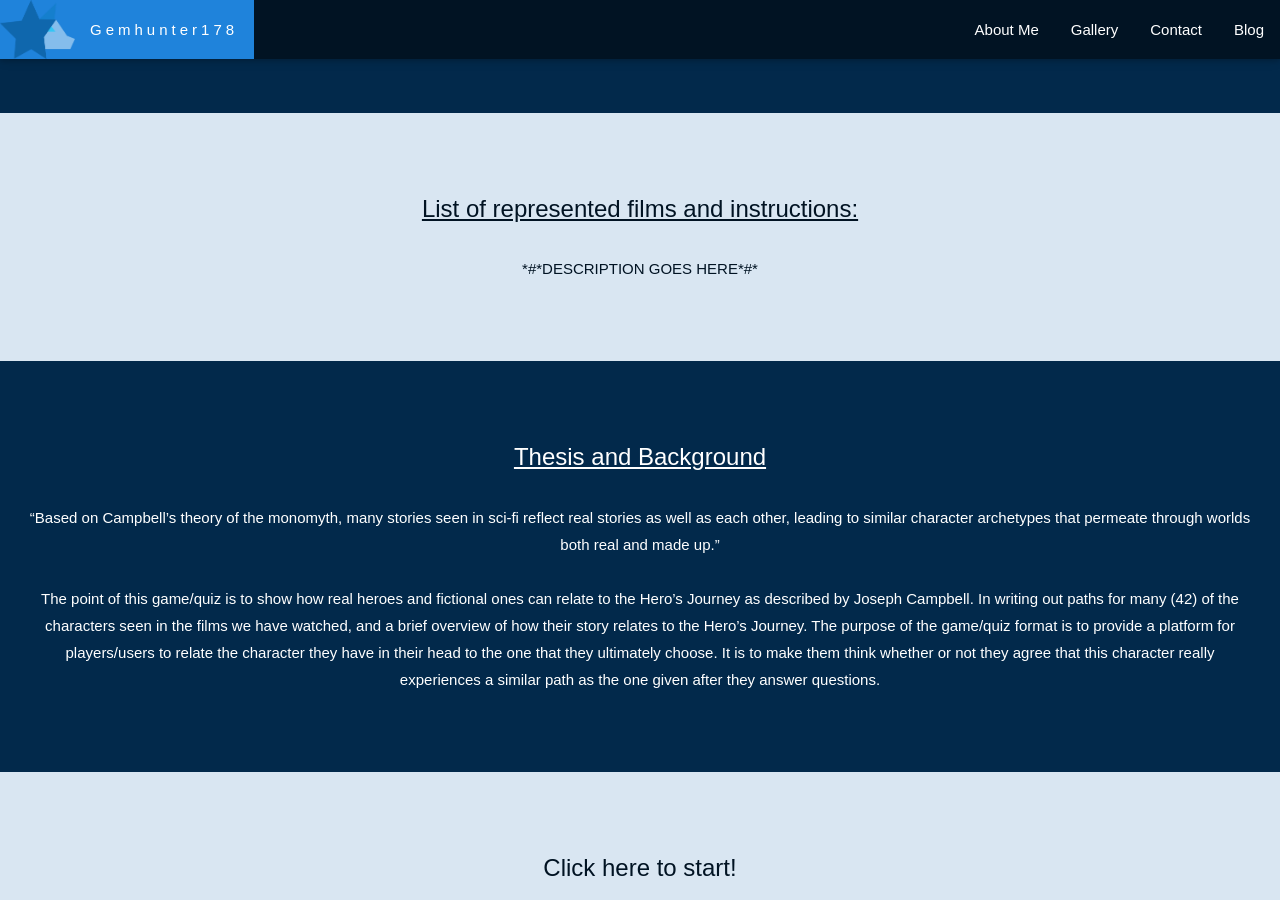
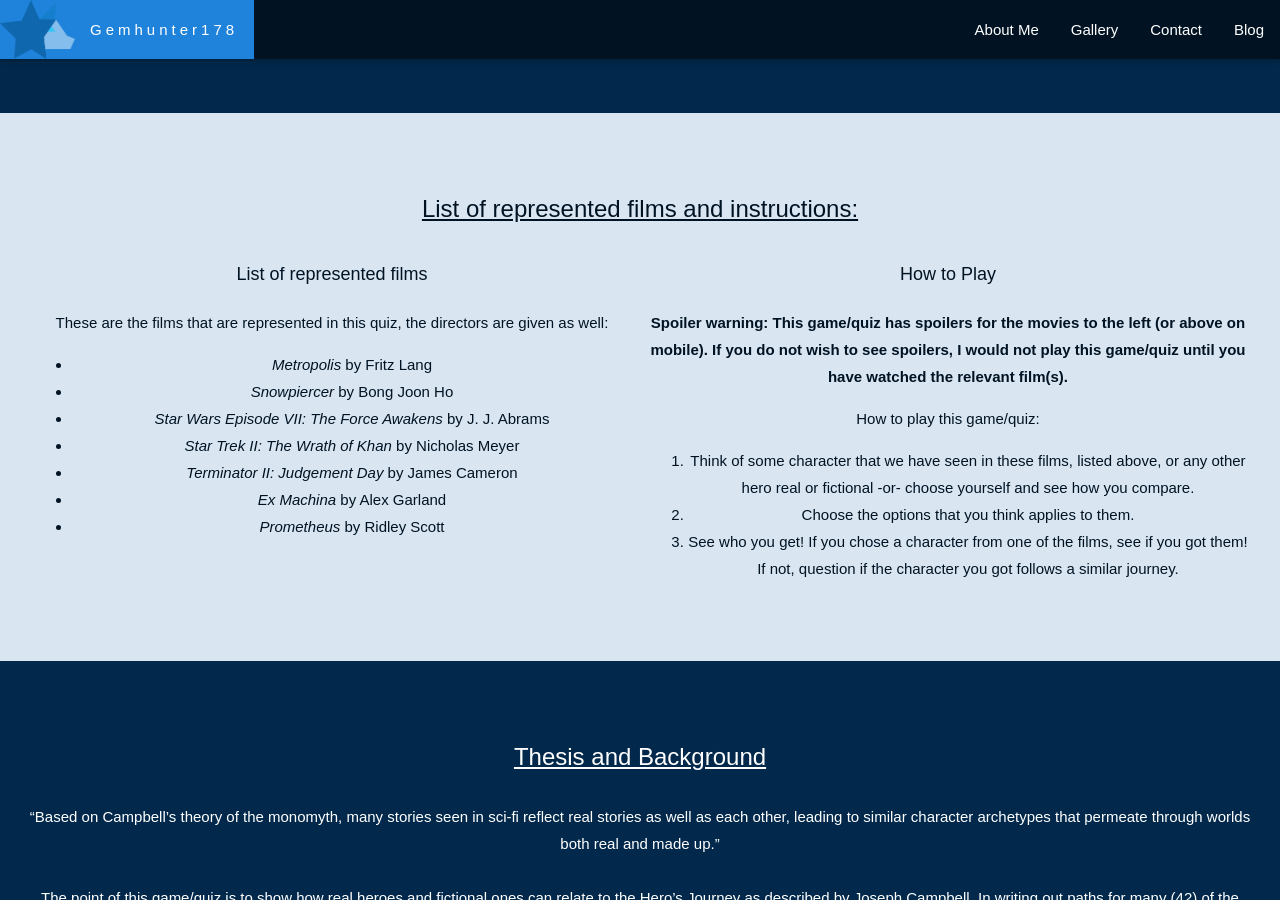
Before and after one commit to gemhunter178/gemhunter178.github.io, a Jekyll site: the page schoolprojects/PHIL1667/intro.html, which Jekyll copies as it is, in a window 1280 px wide and 900 px high, scrolled down 355 px. Built offline with Jekyll 4.4.1, drawn with Linux system fonts in a browser that asks for light colours; some web fonts are replaced.

Commit message:
Update intro.html

```diff
--- a/schoolprojects/PHIL1667/intro.html
+++ b/schoolprojects/PHIL1667/intro.html
@@ -86,11 +86,41 @@
 
 		<div class="w3-row-padding w3-center" style="margin-top:16px margin-bottom:16px">
 
-			<div class="w3-full">
+			<div class="w3-half">
 
-				<p>*#*DESCRIPTION GOES HERE*#*</p>
+      <!-- HERE BE LEFT -->
+				<p class="w3-large">List of represented films</p>
+				<p>These are the films that are represented in this quiz, the directors are given as well:</p>
+
+				<ul>
+					<li><i>Metropolis</i> by Fritz Lang</li>
+					<li><i>Snowpiercer</i> by Bong Joon Ho</li>
+					<li><i>Star Wars Episode VII: The Force Awakens</i> by J. J. Abrams</li>
+					<li><i>Star Trek II: The Wrath of Khan</i> by Nicholas Meyer</li>
+					<li><i>Terminator II: Judgement Day</i> by James Cameron</li>
+					<li><i>Ex Machina</i> by Alex Garland</li>
+					<li><i>Prometheus</i> by Ridley Scott</li>
+				</ul>
 
 			</div>
+
+			<div class="w3-half">
+
+      <!-- HERE BE RIGHT -->
+				<p class="w3-large">How to Play</p>
+				<p><strong>Spoiler warning: This game/quiz has spoilers for the movies to the left (or above on mobile). If you do not wish to see spoilers, I would not play this game/quiz until you have watched the relevant film(s).
+</strong></p>
+				<p>How to play this game/quiz:</p>
+
+				<ol>
+					<li>Think of some character that we have seen in these films, listed above, or any other hero real or fictional -or- choose yourself and see how you compare.</li>
+					<li>Choose the options that you think applies to them.</li>
+					<li>See who you get! If you chose a character from one of the films, see if you got them! If not, question if the character you got follows a similar journey.</li>
+				</ol>
+
+			</div>
+
+
 
 		</div>
     	</div>
```
